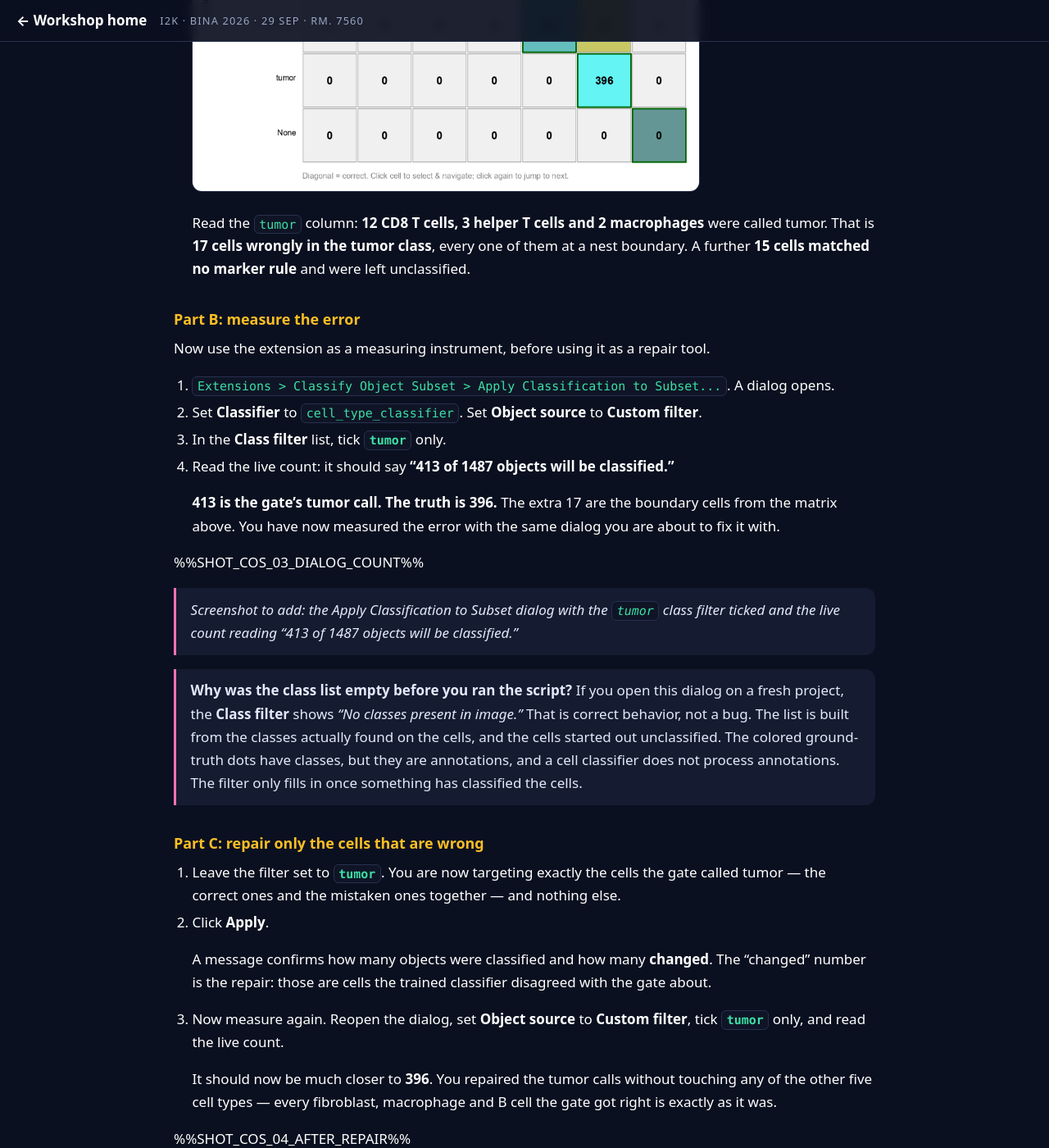
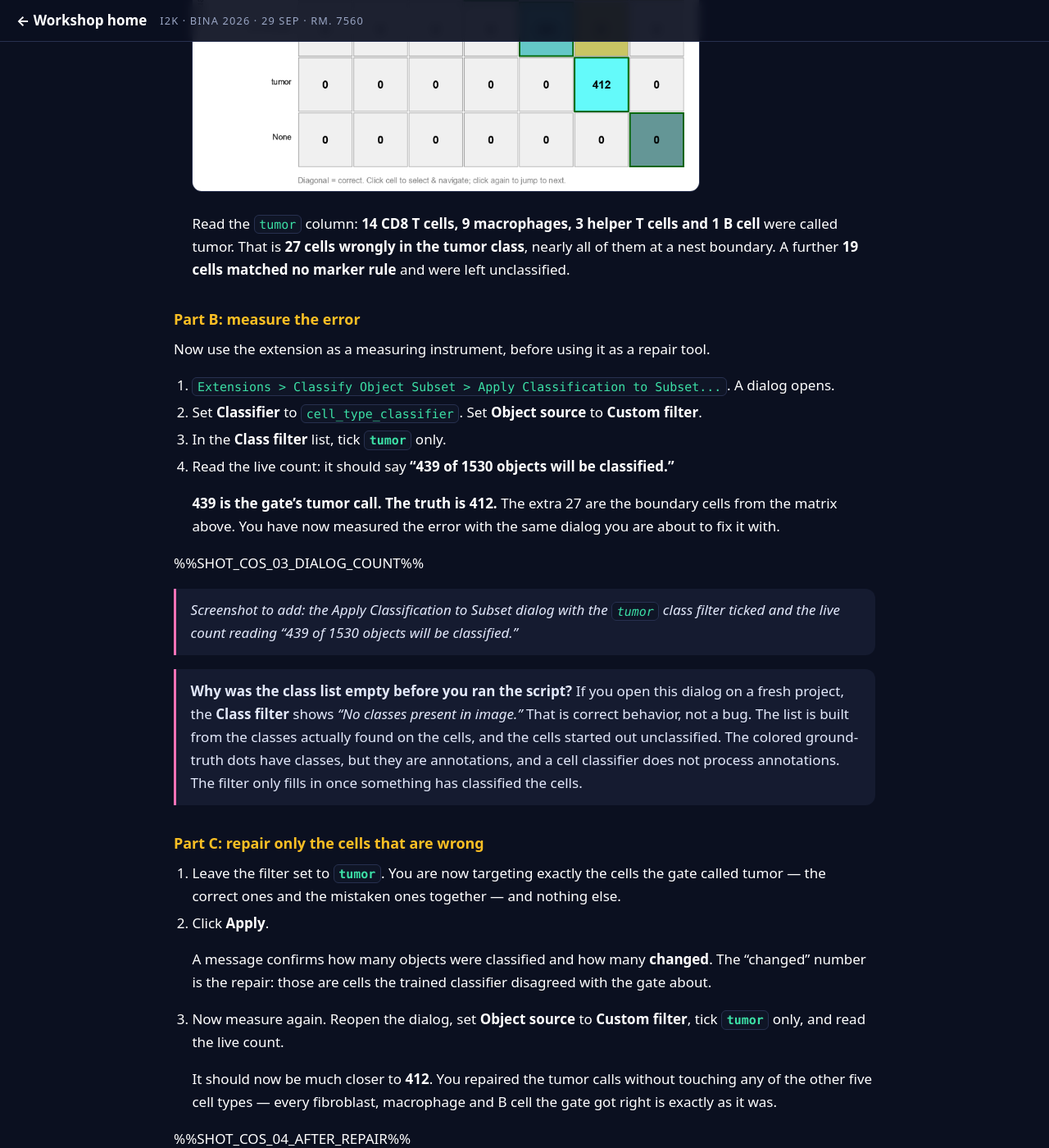
Before and after one commit to MichaelSNelson/BINA-I2K-2026-QuPath-Extensions, a Jekyll site: the page built from docs/07-classify-object-subset.md, in a window 1280 px wide and 1400 px high, scrolled down 4832 px. Shown: the whole window at 82% size. Built offline with Jekyll 4.4.1, drawn with Linux system fonts in a browser that asks for light colours; some of the changed text lies outside the part shown.

Commit message:
Use the tme_00 confusion matrix, and put the exercise back on tme_00
The first matrix was tme_04, which is why I had moved the whole exercise
there. Replaced with the tme_00 one, verified row by row against the ground
truth: 106 b_cell, 189 cd8_t, 404 fibroblast, 205 helper_t, 214 macrophage,
412 tumor, 1,530 total.

So the numbers are now: 1,530 cells, 412 truly tumor, the gate calls 439.
The 27 extra are 14 cd8_t, 9 macrophage, 3 helper_t and 1 b_cell, and 19
cells are left unclassified.

Claude-Session: https://claude.ai/code/session_01KwiACUr5MacuDvqp74c96o

```diff
--- a/docs/07-classify-object-subset.md
+++ b/docs/07-classify-object-subset.md
@@ -43,7 +43,7 @@ but only if you are comfortable writing scripts. This extension is the GUI for i
 - **current viewer selection**,
 - or any combination of the above.
 
-The dialog shows a **live count** — "413 of 1487 objects will be classified" — before you
+The dialog shows a **live count** — "439 of 1530 objects will be classified" — before you
 click Apply. That number is the whole point: you find out you targeted the wrong cells
 *before* you overwrite them.
 
@@ -93,14 +93,14 @@ open it as a project. Inside:
 catalog (see the **Install** box above, or the [setup guide](setup.md)). Nothing else — no
 server, no GPU, no internet once the zip is downloaded.
 
-Unzip it anywhere you like. **Work on `tme_04.tif`, and use that one image throughout.**
+Unzip it anywhere you like. **Work on `tme_00.tif`, and use that one image throughout.**
 
-> **Use `tme_04`, not whichever image opens first.** The eight images are deliberately
+> **Use `tme_00`, not whichever image opens first.** The eight images are deliberately
 > different. `tme_07` is an immune-poor variant with **no B cells at all**, and `tme_06` is
-> immune-rich. Every number below is from `tme_04`; on another image they will differ, and
+> immune-rich. Every number below is from `tme_00`; on another image they will differ, and
 > nothing will have gone wrong.
 
-`tme_04` contains **1,487 cells**, of which the ground truth says exactly **396 are tumor
+`tme_00` contains **1,530 cells**, of which the ground truth says exactly **412 are tumor
 cells**. Hold on to that number — you are going to measure it twice.
 
 ### Set up the project
@@ -151,11 +151,11 @@ with a deliberately crude method that gets most of them right and a few of them
    **selects the misclassified cells in the viewer**, so you can jump straight to them. This
    needs no extension.
 
-   <img src="../images/classify-object-subset/gate-confusion-matrix.png" alt="A seven-class confusion matrix for tme_04. The diagonal holds 154 b_cell, 170 cd8_t, 419 fibroblast, 149 helper_t, 167 macrophage and 396 tumor. Off the diagonal, 12 cd8_t, 3 helper_t and 2 macrophage are predicted tumor, and 15 cells are left unclassified" width="620">
+   <img src="../images/classify-object-subset/gate-confusion-matrix.png" alt="A seven-class confusion matrix for tme_00. The diagonal holds 102 b_cell, 173 cd8_t, 396 fibroblast, 196 helper_t, 205 macrophage and 412 tumor. Off the diagonal, 14 cd8_t, 9 macrophage, 3 helper_t and 1 b_cell are predicted tumor, and 19 cells are left unclassified" width="620">
 
-   Read the `tumor` column: **12 CD8 T cells, 3 helper T cells and 2 macrophages** were called
-   tumor. That is **17 cells wrongly in the tumor class**, every one of them at a nest
-   boundary. A further **15 cells matched no marker rule** and were left unclassified.
+   Read the `tumor` column: **14 CD8 T cells, 9 macrophages, 3 helper T cells and 1 B cell**
+   were called tumor. That is **27 cells wrongly in the tumor class**, nearly all of them at a
+   nest boundary. A further **19 cells matched no marker rule** and were left unclassified.
 
 ### Part B: measure the error
 
@@ -164,15 +164,15 @@ Now use the extension as a measuring instrument, before using it as a repair too
 7. `Extensions > Classify Object Subset > Apply Classification to Subset...`. A dialog opens.
 8. Set **Classifier** to `cell_type_classifier`. Set **Object source** to **Custom filter**.
 9. In the **Class filter** list, tick **`tumor`** only.
-10. Read the live count: it should say **"413 of 1487 objects will be classified."**
+10. Read the live count: it should say **"439 of 1530 objects will be classified."**
 
-    **413 is the gate's tumor call. The truth is 396.** The extra 17 are the boundary cells
+    **439 is the gate's tumor call. The truth is 412.** The extra 27 are the boundary cells
     from the matrix above. You have now measured the error with the same dialog you are about
     to fix it with.
 
 %%SHOT_COS_03_DIALOG_COUNT%%
 > *Screenshot to add: the Apply Classification to Subset dialog with the `tumor` class filter
-> ticked and the live count reading "413 of 1487 objects will be classified."*
+> ticked and the live count reading "439 of 1530 objects will be classified."*
 
 > **Why was the class list empty before you ran the script?** If you open this dialog on a
 > fresh project, the **Class filter** shows *"No classes present in image."* That is correct
@@ -194,12 +194,12 @@ Now use the extension as a measuring instrument, before using it as a repair too
 13. Now measure again. Reopen the dialog, set **Object source** to **Custom filter**, tick
     **`tumor`** only, and read the live count.
 
-    It should now be much closer to **396**. You repaired the tumor calls without touching
+    It should now be much closer to **412**. You repaired the tumor calls without touching
     any of the other five cell types — every fibroblast, macrophage and B cell the gate got
     right is exactly as it was.
 
 %%SHOT_COS_04_AFTER_REPAIR%%
-> *Screenshot to add: the dialog's live count on the second measurement, now close to 396.*
+> *Screenshot to add: the dialog's live count on the second measurement, now close to 412.*
 
 ### Part D: the leftovers (optional)
 
```
Also changed, not shown: other parts of docs/07-classify-object-subset.md (+2 -2 lines), images/classify-object-subset/gate-confusion-matrix.png.
